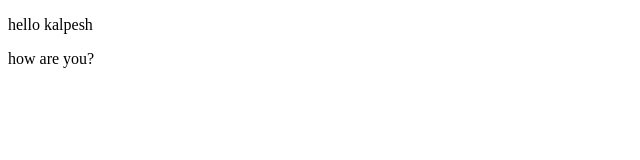
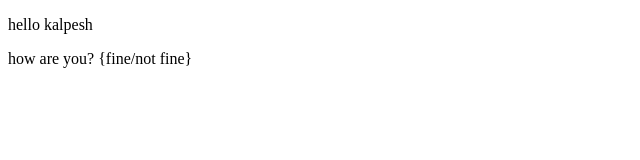
Before and after one commit to ahir0907/localrepo, a plain HTML site: page index.html in a window 1280 px wide. Shown: the full height of the page, 0-640 px from the left. Drawn offline with Linux system fonts and the light colour scheme.

Commit message:
add option

```diff
--- a/index.html
+++ b/index.html
@@ -7,6 +7,6 @@
 </head>
 <body>
     <p>hello kalpesh</p>
-    <p>how are you?</p>
+    <p>how are you? {fine/not fine}</p>
 </body>
 </html>
```
